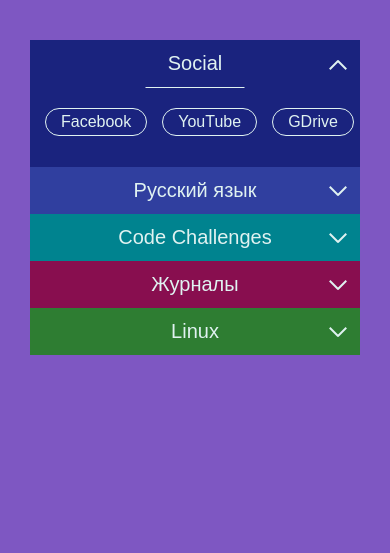
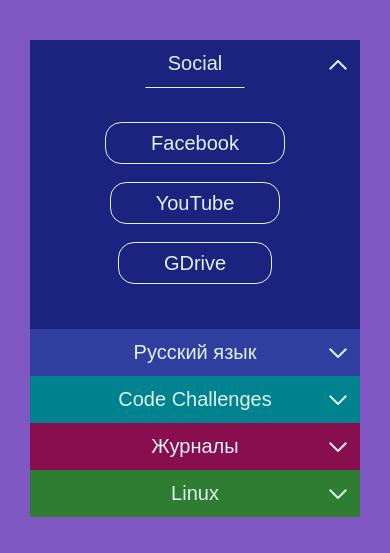
Before and after one commit to mrantovich/index-accordion, a website built with webpack: page src/main/main.pug in a window 390 px wide. Both pictures are taken after a click on the button "Social". Built offline with nearby package versions, Linux system fonts and the light colour scheme; files whose address does not match are found by name.

Commit message:
Адаптивность (для экранов меньше 768px)

```diff
--- a/src/main.js
+++ b/src/main.js
@@ -12,7 +12,11 @@
             panel.style.maxHeight = null;
         } else {
             panel.classList.add('_active');
-            panel.style.maxHeight = panel.scrollHeight + 'px';
+            if (window.matchMedia('(max-width: 768px')) {
+                panel.style.maxHeight = '400px';
+            } else {
+                panel.style.maxHeight = panel.scrollHeight + 'px';
+            }
         };
     });
 };
--- a/src/main/main.scss
+++ b/src/main/main.scss
@@ -1,24 +1,29 @@
 @import 'nullstyle';
 @import 'colors';
 
-body {
+html, body {
     font-family: 'Montserrat', sans-serif;
 }
 
 .wrapper {
     width: 100%;
     height: 100%;
-    background-color: $main-bg-color;
+    overflow-x: hidden;
 }
 
 .container {
+    height: 100%;
     max-width: 1200px;
     padding: 0 30px;
     margin: 0 auto;
 }
 
 .index {
+    background-color: $main-bg-color;
+    min-height: 100vh;
+    height: auto;
     padding: 40px 0;
+
     &__content {
     }
 
@@ -94,17 +99,27 @@
                 transform: translateX(-50%);
             }
         }
+
+        @media (max-width: 768px) {
+            flex-direction: column;
+        }
     }
 
     &__link {
-        padding: 5px 15px;
-        font-size: 16px;
+        padding: 10px 45px;
+        font-size: 20px;
         color: $accordion-title-color;
         border: 1px solid $accordion-title-color;
         border-radius: 16px;
         transition: 0.3s;
         &:not(:last-child) {
-            margin-right: 15px;
+            margin: 0 0 18px 0;
+        }
+        @media (min-width: 768px) {
+            padding: 5px 15px;
+            &:not(:last-child) {
+                margin: 0 15px 0 0;
+            }
         }
         @media (any-hover: hover) {
             &:hover {
```
Also changed, not shown: build/index.html, build/main.js, build/style.css.
